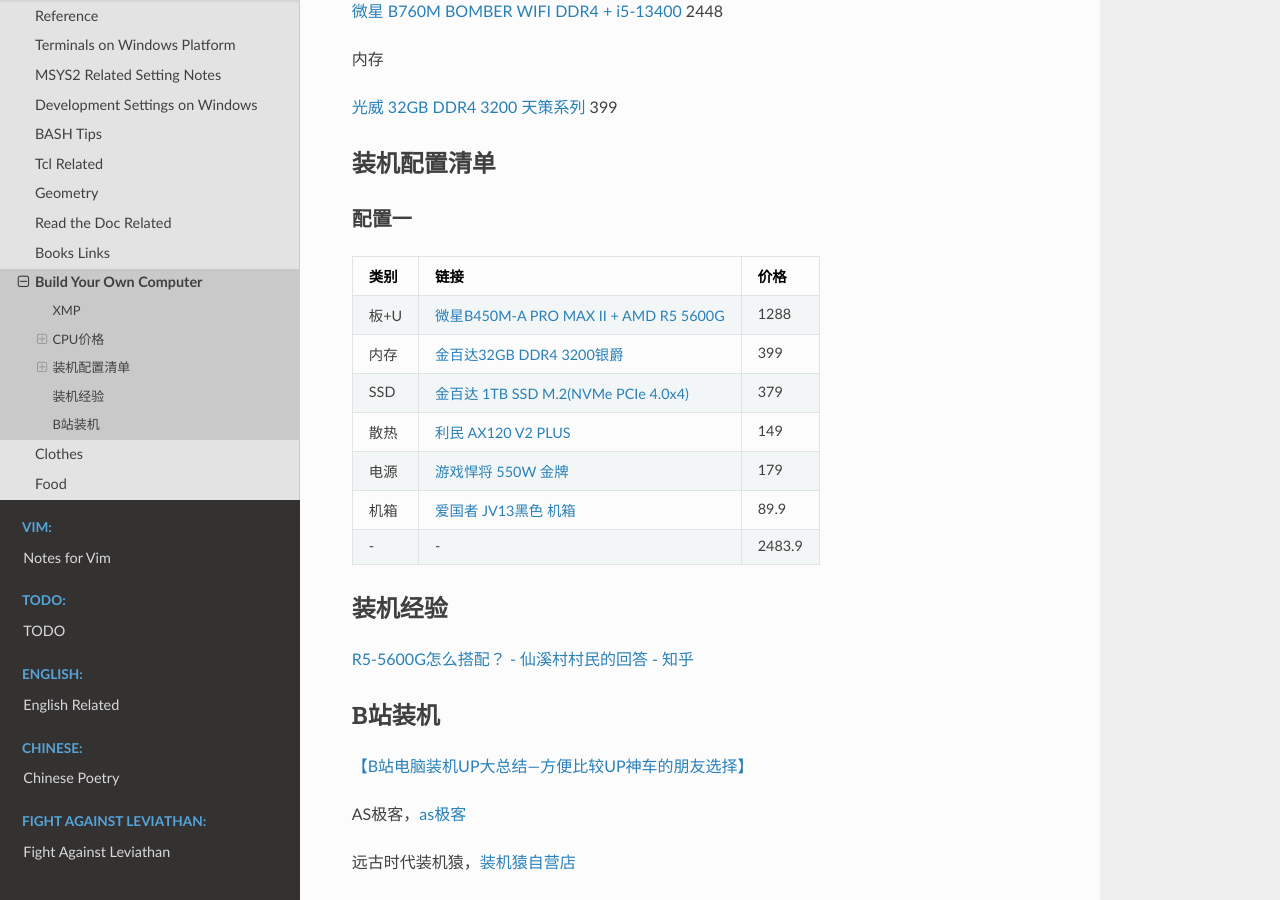
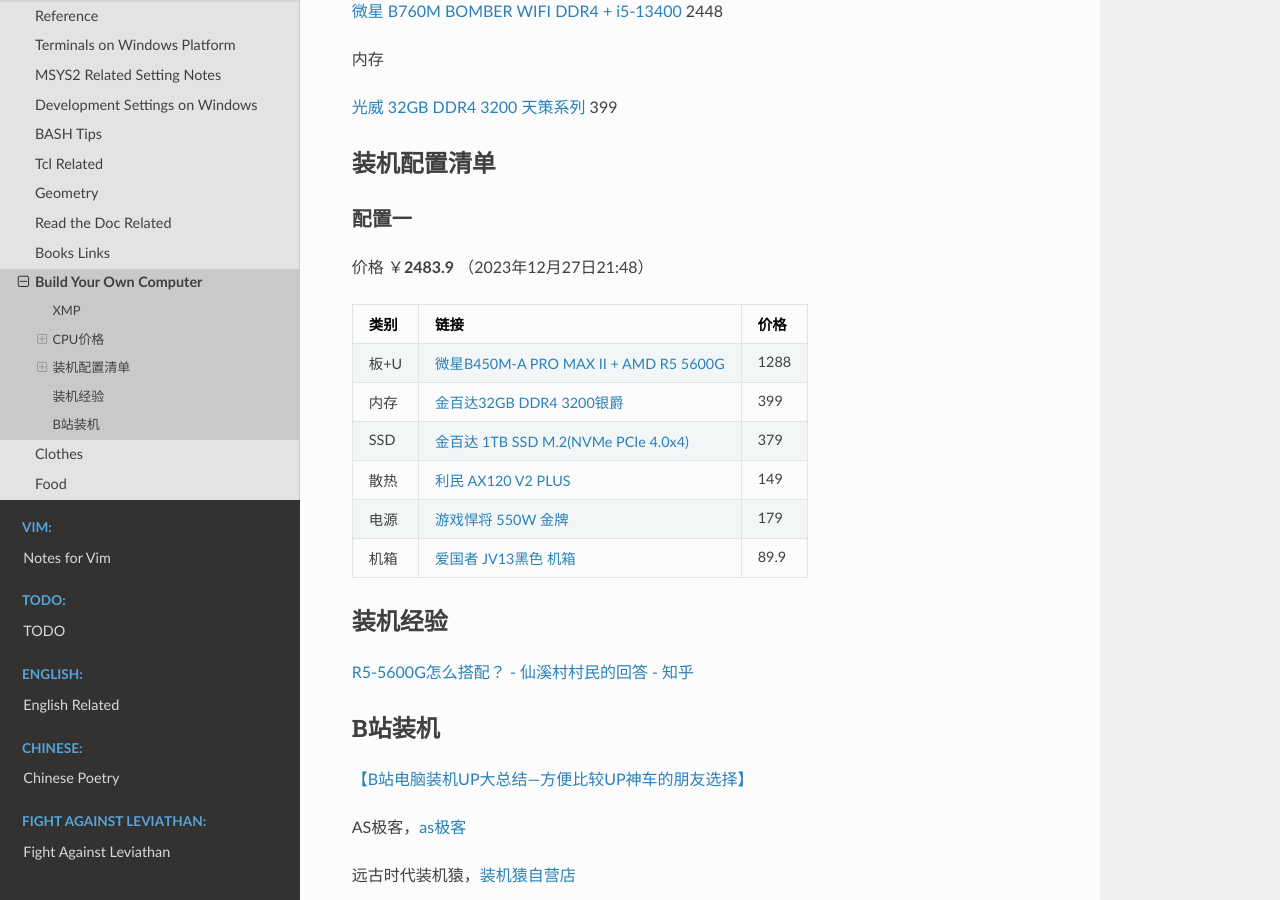
Before and after one commit to Pyrad/pyradnotes, a Sphinx documentation site: the page built from source/Notes/BuildYourOwnComputer.md, in a window 1280 px wide and 900 px high, scrolled down 1800 px. Built offline with Sphinx 7.4.7 and the Read the Docs theme 2.0.0, drawn with Linux system fonts in a browser that asks for light colours.

Commit message:
BYOC Update date & price

```diff
--- a/source/Notes/BuildYourOwnComputer.md
+++ b/source/Notes/BuildYourOwnComputer.md
@@ -82,6 +82,9 @@
 
 ### 配置一
 
+
+价格 ￥**2483.9** （2023年12月27日21:48）
+
 |类别|链接|价格|
 |:-----|:-----|:-----|
 |板+U|[微星B450M-A PRO MAX II + AMD R5 5600G](https://item.jd.com/100069369338.html)|1288|
```
Also changed, not shown: other parts of source/Notes/BuildYourOwnComputer.md (+0 -1 lines).
